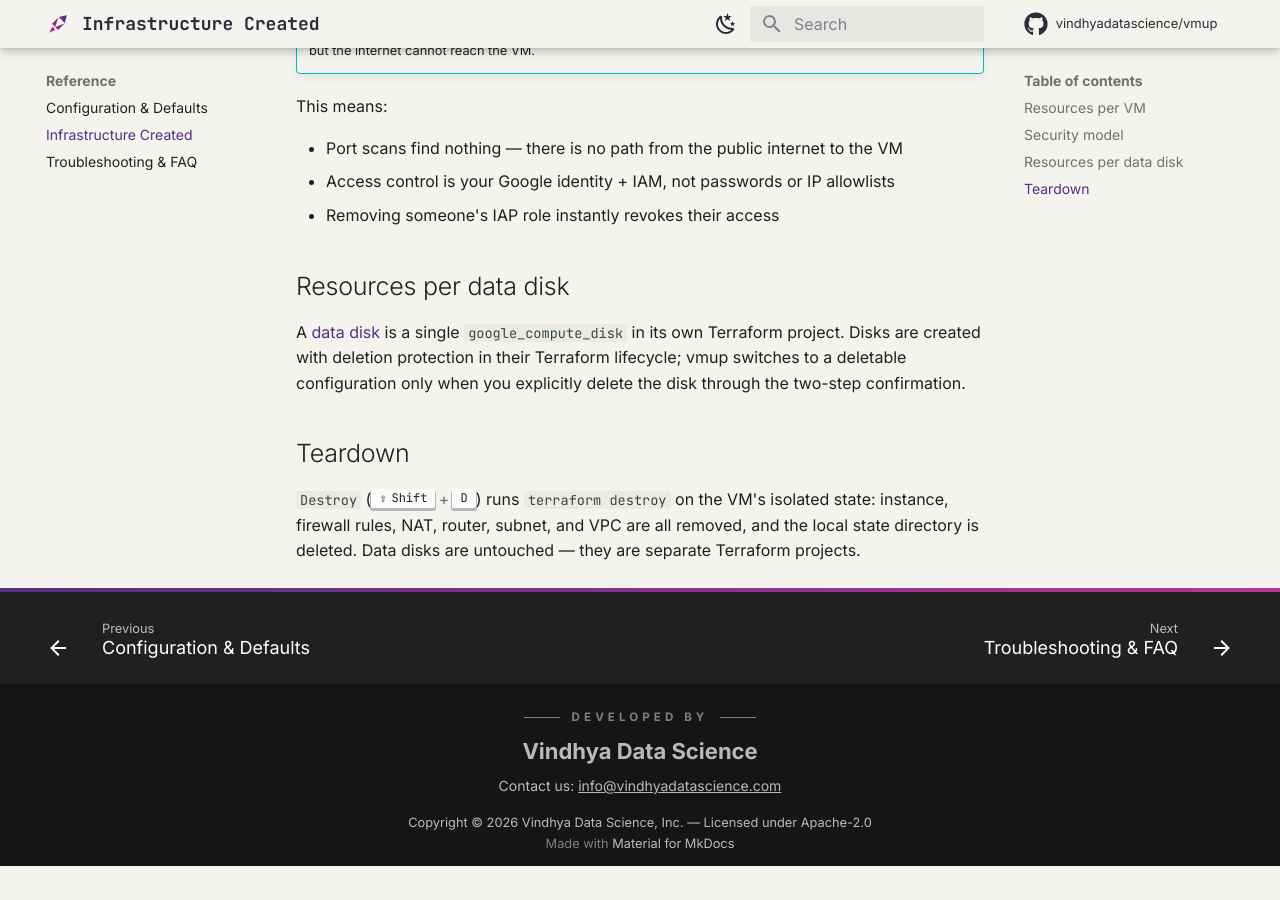
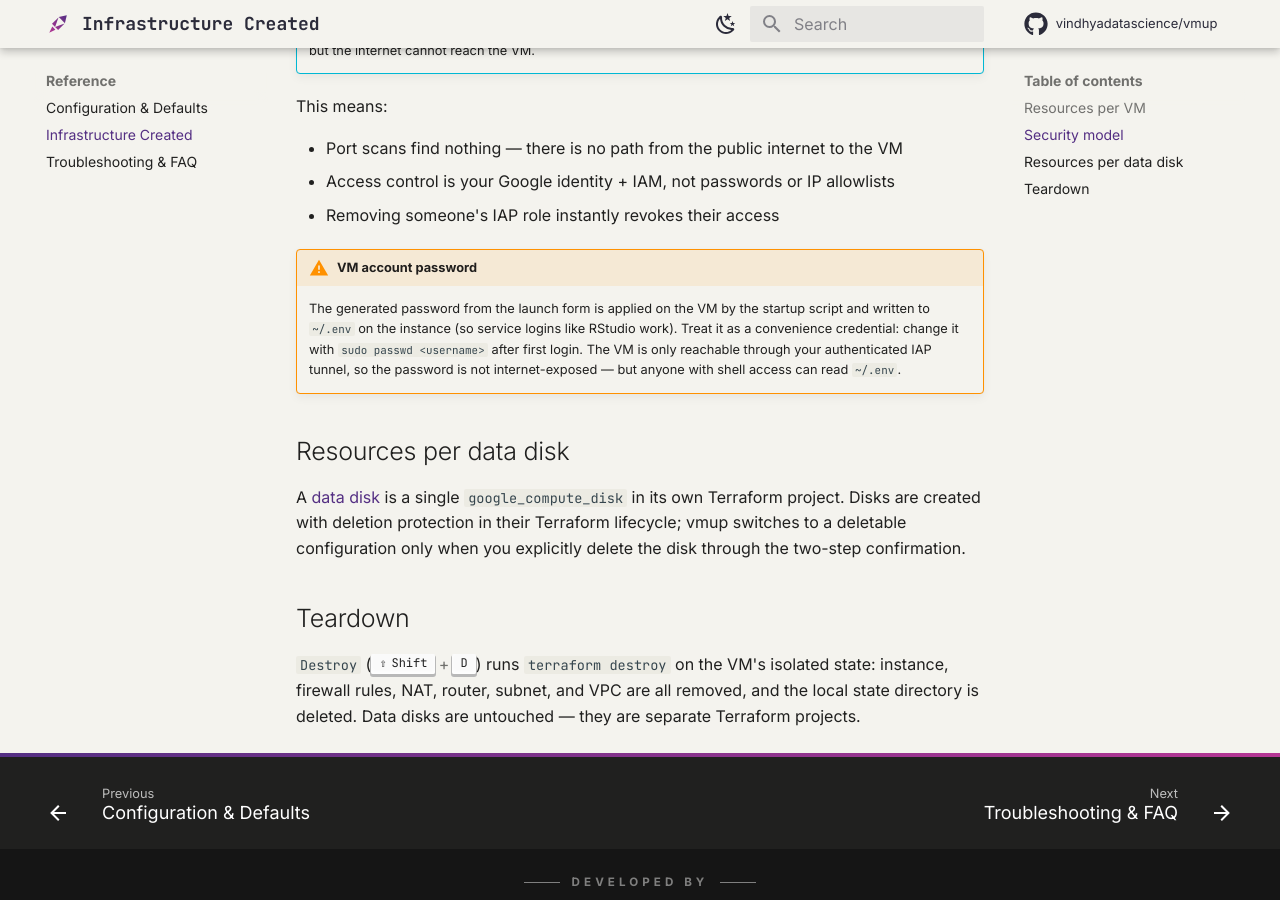
Before and after one commit to vindhyadatascience/vmup, an MkDocs documentation site: the page built from docs/reference/infrastructure.md, in a window 1280 px wide and 900 px high, scrolled down 1241 px. Built offline with MkDocs 1.6.1 and Material for MkDocs 9.7.7, drawn with Linux system fonts in a browser that asks for light colours; plug-ins that fetch from the network failed and are left out; comment, search, counter and statistics services are not loaded; before the commit the page ends 2107 px from its top, so only the background shows below that.

Commit message:
Document VM password handling caveat

```diff
--- a/docs/reference/infrastructure.md
+++ b/docs/reference/infrastructure.md
@@ -41,6 +41,13 @@
 - Access control is your Google identity + IAM, not passwords or IP allowlists
 - Removing someone's IAP role instantly revokes their access
 
+!!! warning "VM account password"
+    The generated password from the launch form is applied on the VM by the startup
+    script and written to `~/.env` on the instance (so service logins like RStudio work).
+    Treat it as a convenience credential: change it with `sudo passwd <username>` after
+    first login. The VM is only reachable through your authenticated IAP tunnel, so the
+    password is not internet-exposed — but anyone with shell access can read `~/.env`.
+
 ## Resources per data disk
 
 A [data disk](../usage/data-disks.md) is a single `google_compute_disk` in its own
```
